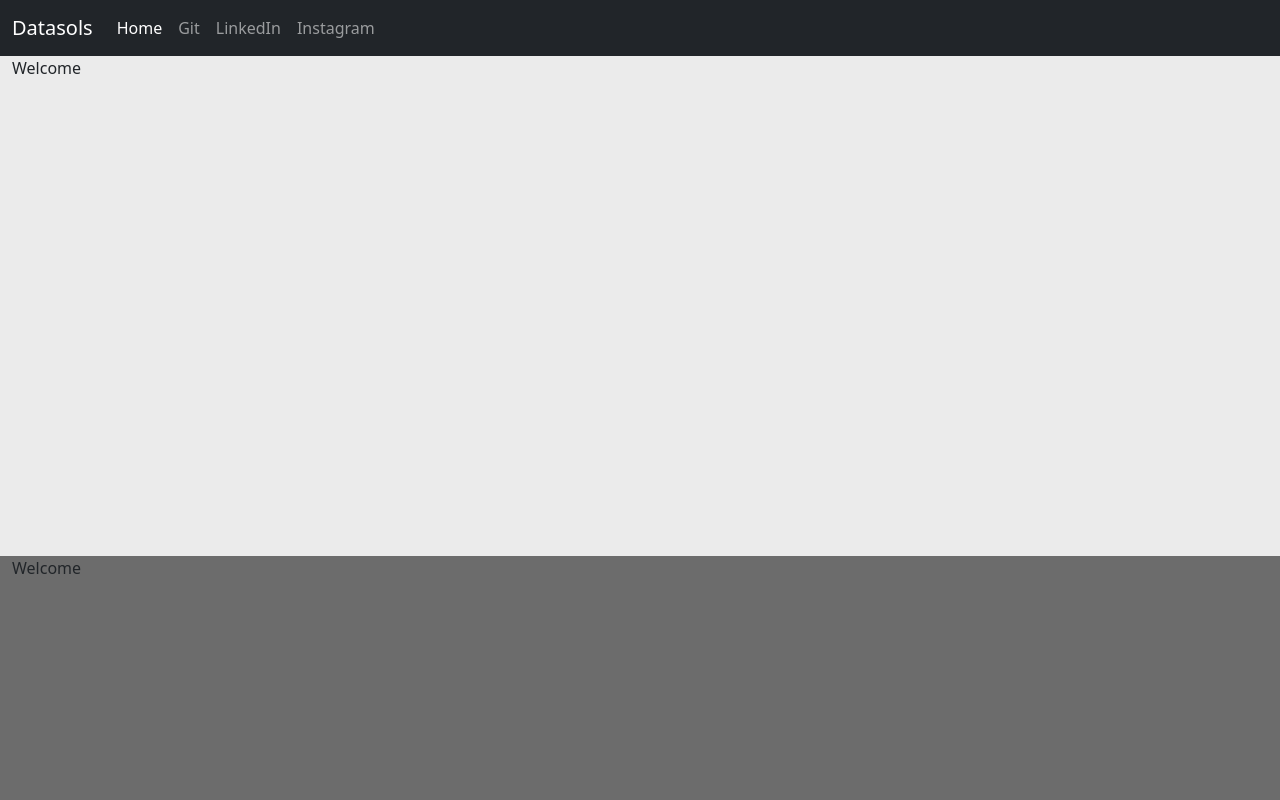
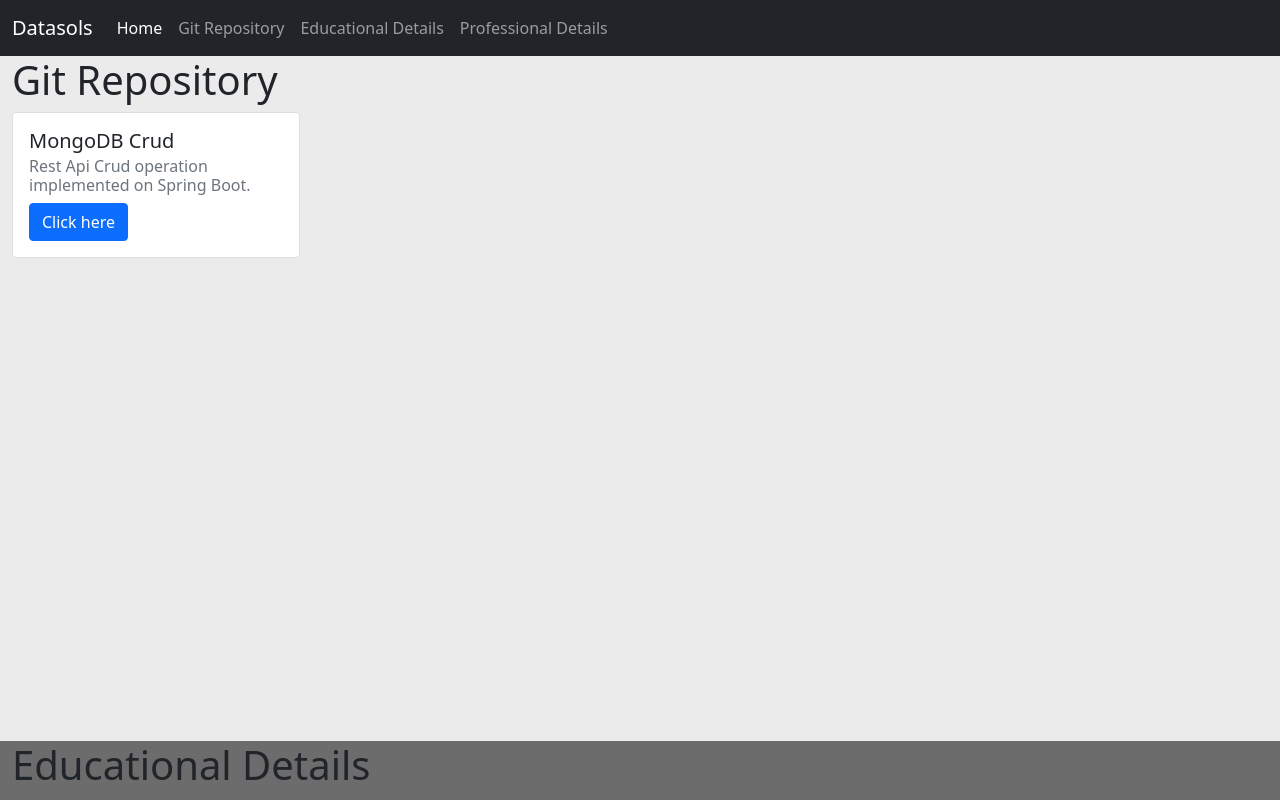
Before and after one commit to sidhantsagar/htlm-pages, a plain HTML site: page index.html in a window 1280 px wide. Shown: the top 800 px of the page. Drawn offline with nearby package versions, Linux system fonts and the light colour scheme.

Commit message:
Update index.html

```diff
--- a/index.html
+++ b/index.html
@@ -8,7 +8,7 @@
     <!-- Bootstrap CSS -->
     <link href="https://cdn.jsdelivr.net/npm/bootstrap@5.0.2/dist/css/bootstrap.min.css" rel="stylesheet" integrity="sha384-EVSTQN3/azprG1Anm3QDgpJLIm9Nao0Yz1ztcQTwFspd3yD65VohhpuuCOmLASjC" crossorigin="anonymous">
 
-    <title>Sidhant's Profile</title>
+    <title>Sidhant's Resume</title>
   </head>
   <body>
     <nav class="navbar navbar-expand-lg navbar-dark bg-dark sticky-top">
@@ -23,23 +23,33 @@
                 <a class="nav-link active" aria-current="page" href="#">Home</a>
                 </li>
                 <li class="nav-item">
-                <a class="nav-link" href="#">Git</a>
+                <a class="nav-link" href="#section1">Git Repository</a>
                 </li>
                 <li class="nav-item">
-                <a class="nav-link" href="#">LinkedIn</a>
+                <a class="nav-link" href="#section2">Educational Details</a>
                 </li>
                 <li class="nav-item">
-                <a class="nav-link" href="#">Instagram</a>
+                <a class="nav-link" href="#section3">Professional Details</a>
                 </li>
             </ul>
             </div>
         </div>
         </nav>
-        <div  class="container-fluid" style="min-height: 500px; background: rgba(111, 111, 111, 0.142);">
-             <p>Welcome</p>
+        <div class="container-fluid" style="min-height: 685px; background: rgba(111, 111, 111, 0.142);" id="section1">
+             <h1>Git Repository</h1>
+             <div class="card" style="width: 18rem;">
+                <div class="card-body">
+                  <h5 class="card-title">MongoDB Crud</h5>
+                  <h6 class="card-subtitle mb-2 text-muted">Rest Api Crud operation implemented on Spring Boot.</h6>
+                  <a href="https://github.com/sidhantsagar/springMongoCrud" class="btn btn-primary">Click here</a>
+                </div>
+              </div>
         </div>
-        <div  class="container-fluid" style="min-height: 500px; background: rgba(21, 21, 21, 0.626);">
-            <p>Welcome</p>
+        <div class="container-fluid" style="min-height: 685px; background: rgba(21, 21, 21, 0.626);" id="section2">
+            <h1>Educational Details</h1>
+        </div>
+        <div class="container-fluid" style="min-height: 685px; background: rgba(111, 111, 111, 0.142);" id="section3">
+          <h1>Professional Details</h1>
         </div>
 
     <!-- Option 1: Bootstrap Bundle with Popper -->
```
